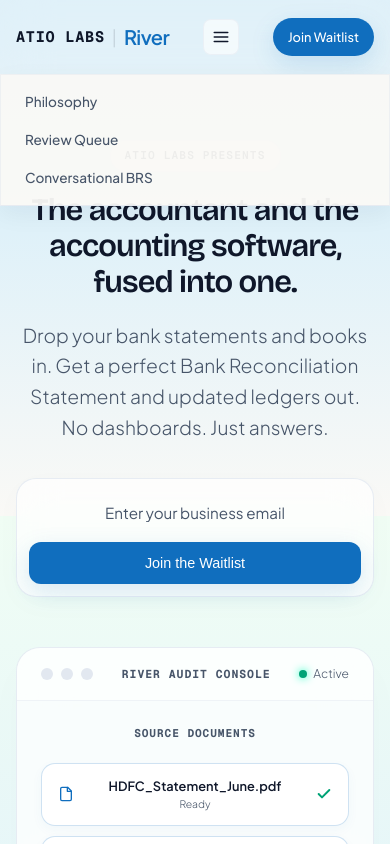
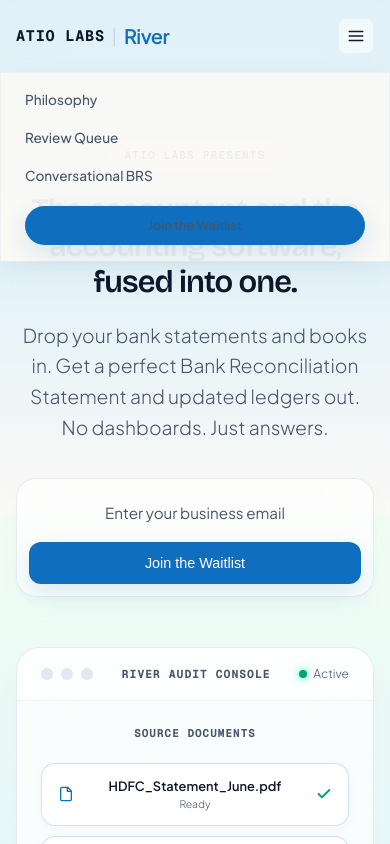
Before and after one commit to AtioLabs/atiolabs, a Next.js app: page / in a window 390 px wide. Both pictures are taken after a click on the button "Toggle menu". Shown: the top 844 px of the page. Built offline with nearby package versions, Linux system fonts and the light colour scheme.

Commit message:
fix(layout): fixed horizontal overflow in responsive layout

```diff
--- a/app/globals.css
+++ b/app/globals.css
@@ -216,6 +216,8 @@
     background: rgba(255, 255, 255, 0.6); align-items: center; justify-content: center; cursor: pointer;
 }
 .mobile-menu-btn svg { width: 18px; height: 18px; stroke: var(--ocean-dark); fill: none; }
+/* CTA that only appears inside the mobile dropdown menu */
+.nav-cta-mobile { display: none; }
 
 /* Scrollbars inside panels */
 .simulator-panel-left::-webkit-scrollbar,
@@ -463,12 +465,15 @@
     .hero { padding: 140px 0 40px; }
     .nav-links { display: none; }
     .mobile-menu-btn { display: flex; }
+    /* Standalone header CTA is moved into the dropdown menu on mobile */
+    .nav-container > .btn-primary { display: none; }
     .nav-links.mobile-open {
         display: flex; flex-direction: column; position: absolute; top: 100%; left: 0; right: 0;
         background: rgba(250, 249, 246, 0.95); backdrop-filter: blur(24px); -webkit-backdrop-filter: blur(24px);
         border-bottom: 1px solid rgba(226, 232, 240, 0.8); padding: 16px 24px; gap: 16px;
         border-radius: 0; box-shadow: 0 8px 24px rgba(15, 23, 42, 0.05);
     }
+    .nav-links.mobile-open .nav-cta-mobile { display: inline-flex; margin-top: 4px; }
     .waitlist-container { border-radius: 20px; padding: 12px; }
     .waitlist-form { flex-direction: column; }
     .waitlist-form .waitlist-input { padding: 12px 20px; text-align: center; }
--- a/components/Navbar.tsx
+++ b/components/Navbar.tsx
@@ -37,6 +37,13 @@
           <a href="#conversational-audit" onClick={() => setIsMobileOpen(false)}>
             Conversational BRS
           </a>
+          <a
+            href="#finale"
+            className="nav-cta-mobile btn btn-primary"
+            onClick={() => setIsMobileOpen(false)}
+          >
+            Join the Waitlist
+          </a>
         </div>
         <button
           className="mobile-menu-btn"
```
